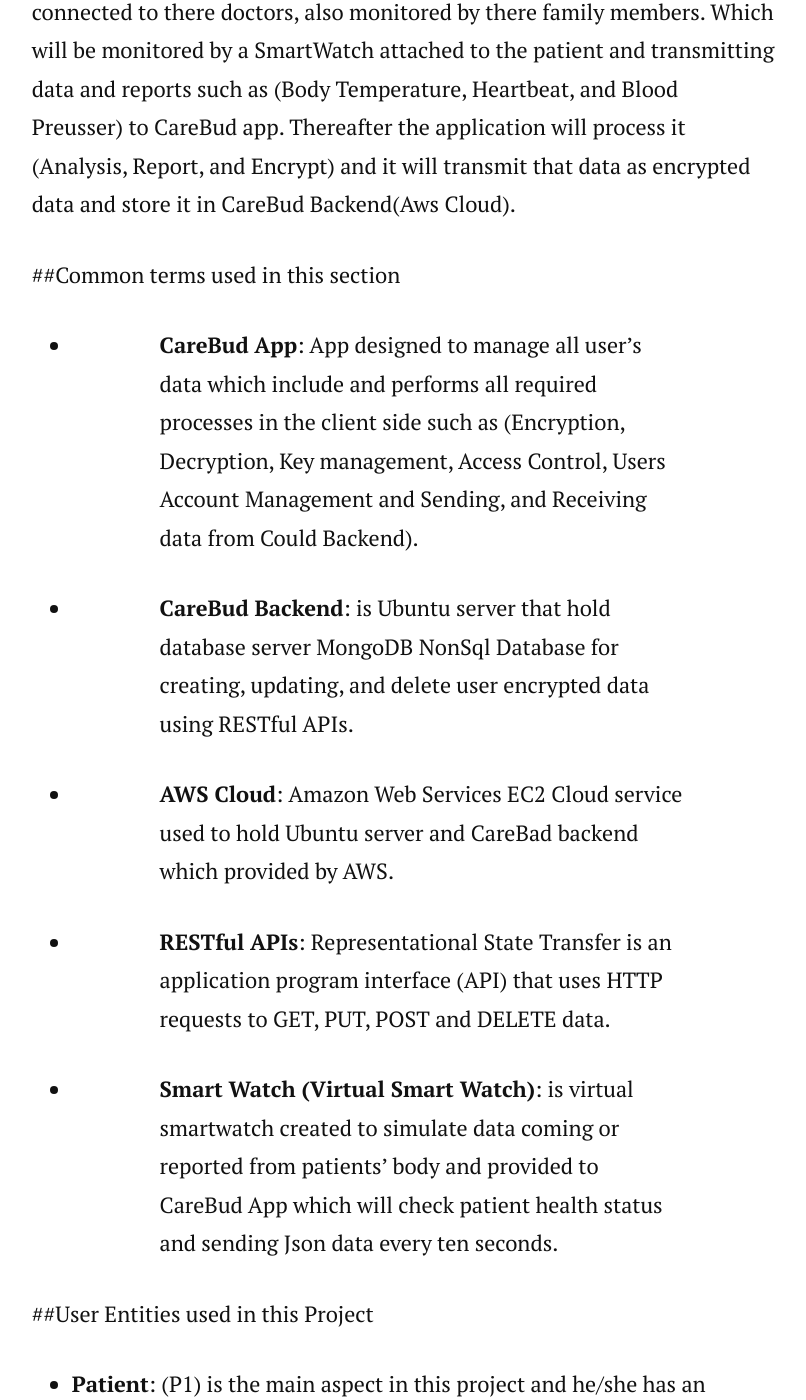
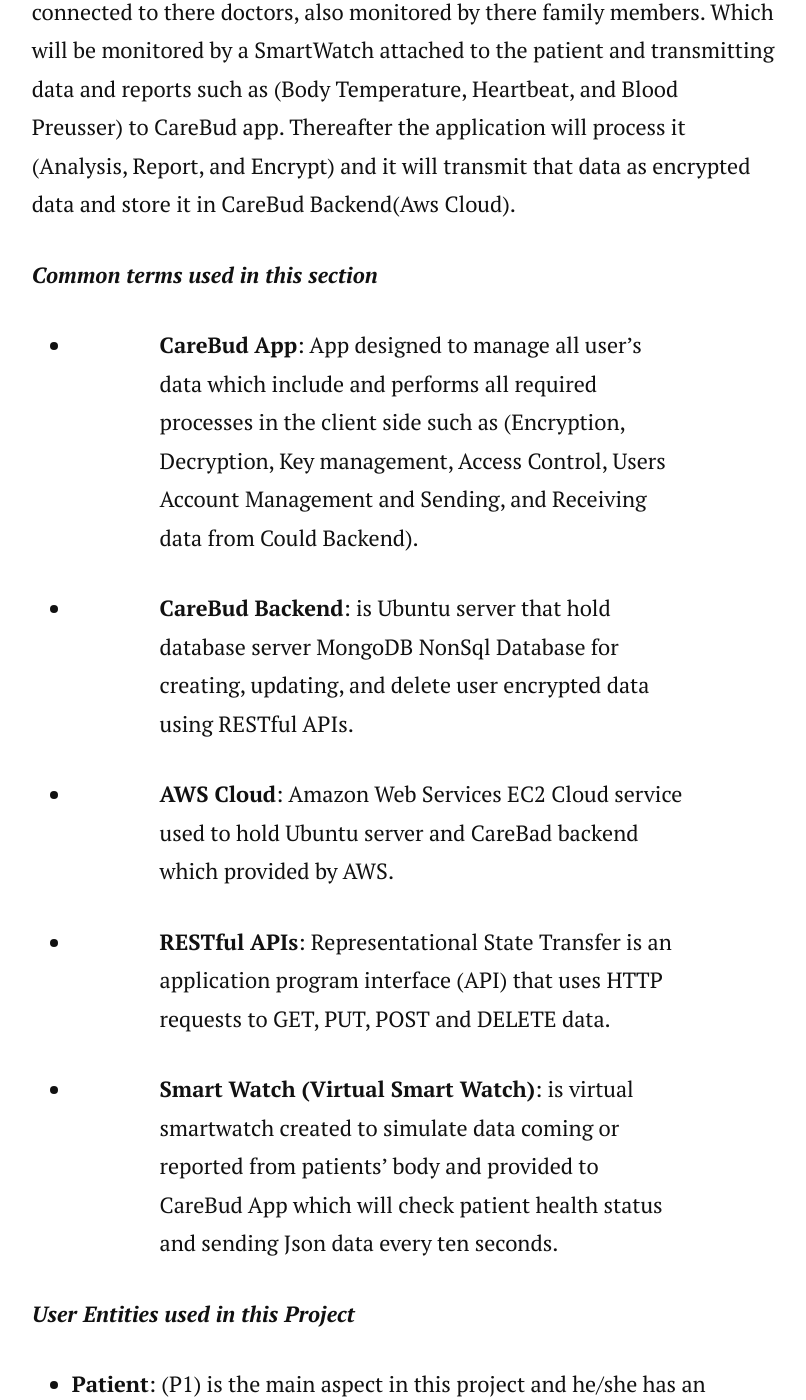
Before and after one commit to ibrahimsenan/ibrahimsenan.github.io, a Jekyll site: the page built from _posts/2014-12-13-code-snippet.markdown, in a window 1280 px wide and 1400 px high, scrolled down 907 px. Shown: the whole window, without its empty margins (237-1043 px from the left). Built offline with Jekyll 4.4.1, drawn with Linux system fonts in a browser that asks for light colours; nearby versions of some CDN libraries.

```diff
--- a/_posts/2014-12-13-code-snippet.markdown
+++ b/_posts/2014-12-13-code-snippet.markdown
@@ -8,7 +8,7 @@ image: CB.arch.png
 CareBud is an application that helps patients and older peoples to be connected to there doctors, also monitored by there family members. Which will be monitored by a SmartWatch attached to the patient and transmitting data and reports such as (Body Temperature, Heartbeat, and Blood Preusser) to CareBud app.
 Thereafter the application will process it (Analysis, Report, and Encrypt) and it will transmit that data as encrypted data and store it in CareBud Backend(Aws Cloud).
 
-##Common terms used in this section
+***Common terms used in this section***
 
 - **CareBud App**: App designed to manage all user’s data which include and performs all required processes in the client side such as (Encryption, Decryption, Key management, Access Control, Users Account Management and Sending, and Receiving data from Could Backend).
 
@@ -21,7 +21,7 @@ Thereafter the application will process it (Analysis, Report, and Encrypt) and i
 - **Smart Watch (Virtual Smart Watch)**: is virtual smartwatch created to simulate data coming or reported from patients’ body and provided to CareBud App which will check patient health status and sending Json data every ten seconds.
 
 
-##User Entities used in this Project
+***User Entities used in this Project***
 
 - **Patient**: (P1) is the main aspect in this project and he/she has an account that contain specific diagnosis and health reports that been taken by virtual smart watch and other reports are provided by the patient himself.
 - **Doctor**: (D1) Doctor is responsible to watch patient health reports status, he/she will be notified if their critical reports and it can interact with patient totally and give his diagnosis on that health reports also sharing doctor advises.
```
